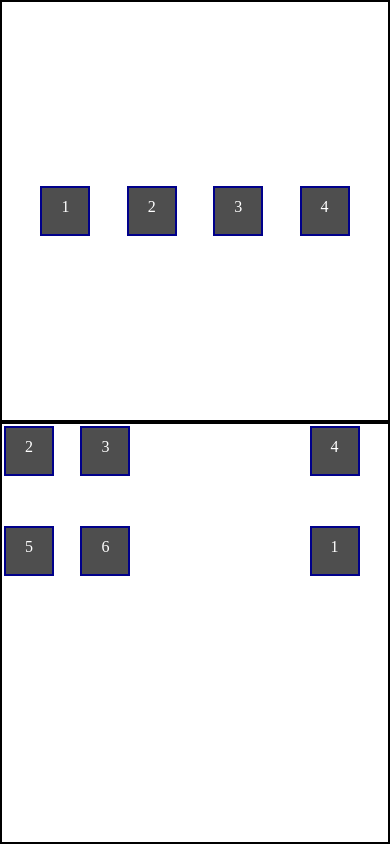
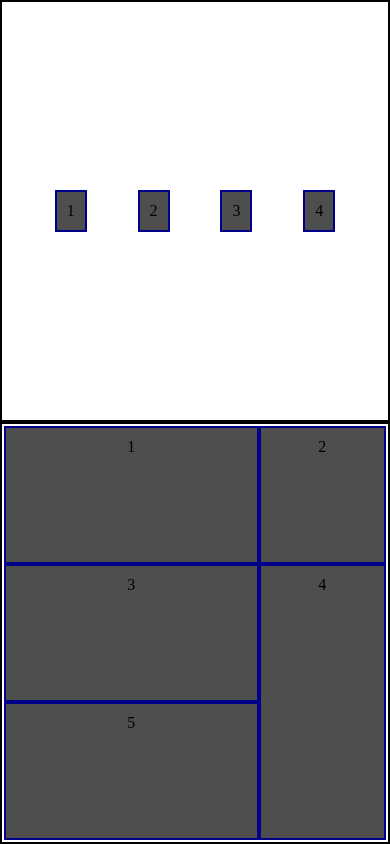
Before and after one commit to irsy4drr01/fwg20-frontend, a plain HTML site: page pages/layouting.html in a window 390 px wide. Drawn offline with Linux system fonts and the light colour scheme.

Commit message:
media query and lighthouse

```diff
--- a/pages/layouting.html
+++ b/pages/layouting.html
@@ -23,12 +23,12 @@
     </section>
     <section class="container grid">
         <!-- grid -->
-        <div class="item" style="grid-area: enam">1</div>
-        <div class="item" style="grid-area: satu">2</div>
-        <div class="item" style="grid-area: dua">3</div>
-        <div class="item" style="grid-area: tiga">4</div>
-        <div class="item" style="grid-area: empat">5</div>
-        <div class="item" style="grid-area: lima">6</div>
+        <!-- <div class="item" style="grid-area: enam">6</div> -->
+        <div class="item" style="grid-area: satu">1</div>
+        <div class="item" style="grid-area: dua">2</div>
+        <div class="item" style="grid-area: tiga">3</div>
+        <div class="item" style="grid-area: empat">4</div>
+        <div class="item" style="grid-area: lima">5</div>
     </section>
 </body>
 </html>
--- a/styles/layouting.css
+++ b/styles/layouting.css
@@ -15,8 +15,8 @@ body {
 }
 
 .item {
-    height: 50px;
-    width: 50px;
+    /* height: 50px;
+    width: 50px; */
     border: 2px solid darkblue;
     background-color: rgb(78, 78, 78);
     color: white;
@@ -36,5 +36,39 @@ body {
     grid-template-columns: 20% 60% 20%;
     grid-template-areas:
     "satu dua tiga"
-    "empat lima enam";
+    "empat lima lima";
 }
+
+@media screen and (max-width: 425px) {
+    .grid {
+        grid-template-rows: 1fr 1fr 1fr;
+        grid-template-columns: 2fr 1fr;
+        grid-template-areas:
+        "satu dua"
+        "tiga empat"
+        "lima empat";
+    }
+
+    .item {
+        /* height: 50px;
+        width: 50px; */
+        color: black;
+    }
+}
+
+@media screen and (max-width: 768px) and (min-width: 426px) {
+    .grid {
+        grid-template-rows: 1fr 1fr 1fr;
+        grid-template-columns: 2fr 1fr;
+        grid-template-areas:
+        "empat dua"
+        "tiga satu"
+        "lima satu";
+    }
+
+    .item {
+        /* height: 50px;
+        width: 50px; */
+        color: black;
+    }
+}
```
Also changed, not shown: index.html (+6 -5 lines).
